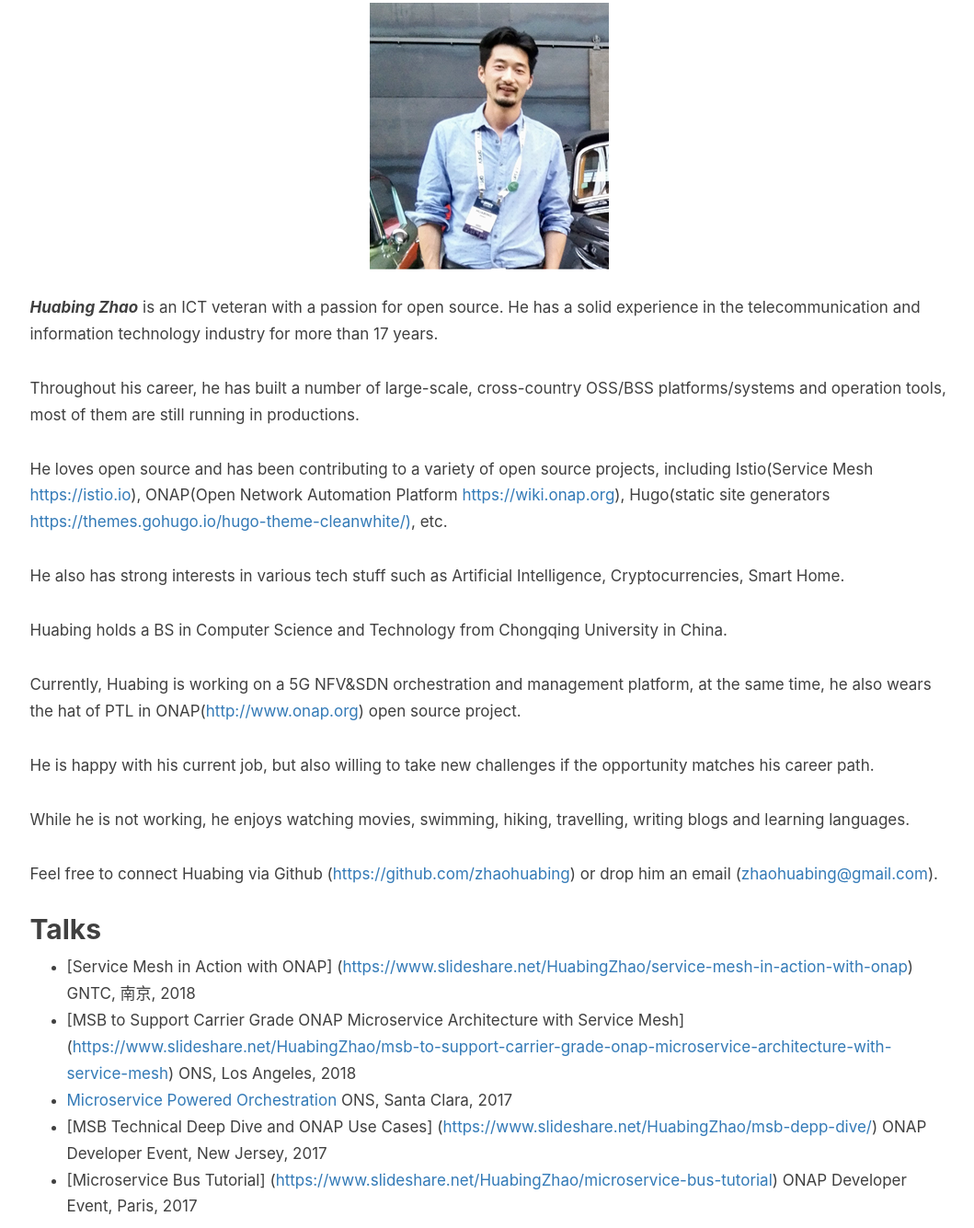
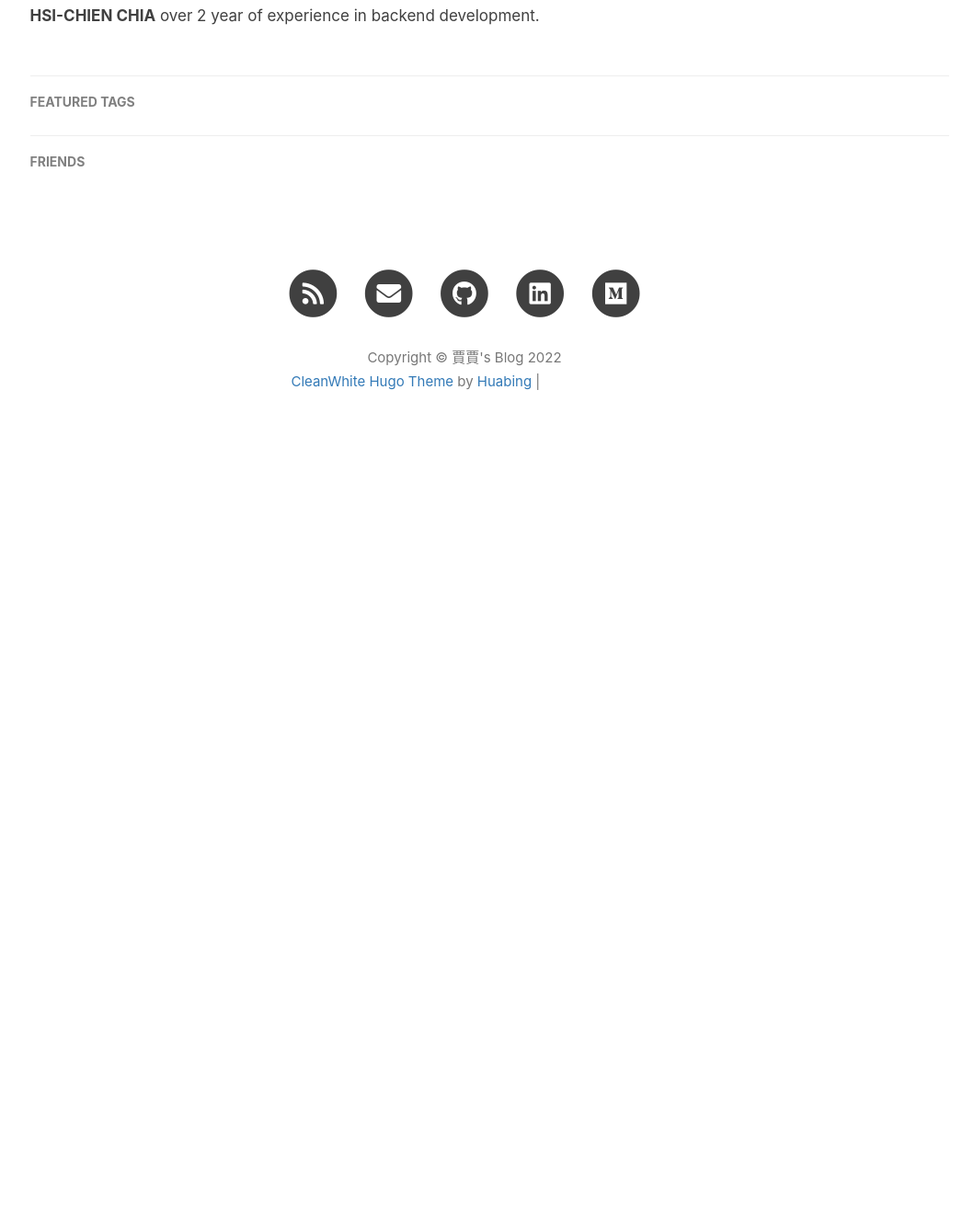
Before and after one commit to 1amDonut/1amDonut.github.io, a plain HTML site: page top/about/index.html in a window 1280 px wide. Shown: the part 465-1800 px from the top of the page at 92% size, without its empty margins (135-1194 px from the left). After the commit the page ends 957 px from the top, so only its background shows below. Drawn offline with nearby package versions, Linux system fonts and the light colour scheme; grey boxes are pictures that could not be loaded.

Commit message:
modify about page details

```diff
--- a/sitemap.xml
+++ b/sitemap.xml
@@ -39,8 +39,6 @@
   </url><url>
     <loc>https://1amdonut.github.io/top/about/</loc>
   </url><url>
-    <loc>https://1amdonut.github.io/top/books/</loc>
-  </url><url>
     <loc>https://1amdonut.github.io/top/archive/</loc>
   </url><url>
     <loc>https://1amdonut.github.io/search/</loc>
--- a/top/about/index.html
+++ b/top/about/index.html
@@ -181,26 +181,7 @@
                 col-md-10 col-md-offset-1
                 post-container">
 
-         	<p>
-  <img src="/img/zhaohuabing.png" alt="">
-
-  <strong><em>Huabing Zhao</em></strong> is an ICT veteran with a passion for open source. He has a solid experience in the telecommunication and information technology industry for more than 17 years.</p>
-<p>Throughout his career, he has built a number of large-scale, cross-country OSS/BSS platforms/systems and operation tools, most of them are still running in productions.</p>
-<p>He loves open source and has been contributing to a variety of open source projects, including Istio(Service Mesh <a href="https://istio.io">https://istio.io</a>), ONAP(Open Network Automation Platform <a href="https://wiki.onap.org">https://wiki.onap.org</a>), Hugo(static site generators <a href="https://themes.gohugo.io/hugo-theme-cleanwhite/)">https://themes.gohugo.io/hugo-theme-cleanwhite/)</a>, etc.</p>
-<p>He also has strong interests in various tech stuff such as Artificial Intelligence, Cryptocurrencies, Smart Home.</p>
-<p>Huabing holds a BS in Computer Science and Technology from Chongqing University in China.</p>
-<p>Currently, Huabing is working on a 5G NFV&amp;SDN orchestration and management platform, at the same time, he also wears the hat of PTL in ONAP(<a href="http://www.onap.org">http://www.onap.org</a>) open source project.</p>
-<p>He is happy with his current job, but also willing to take new challenges if the opportunity matches his career path.</p>
-<p>While he is not working, he enjoys watching movies, swimming, hiking, travelling, writing blogs and learning languages.</p>
-<p>Feel free to connect Huabing via Github (<a href="https://github.com/zhaohuabing">https://github.com/zhaohuabing</a>) or drop him an email (<a href="mailto:zhaohuabing@gmail.com">zhaohuabing@gmail.com</a>).</p>
-<h2 id="talks">Talks</h2>
-<ul>
-<li>[Service Mesh in Action with ONAP] (<a href="https://www.slideshare.net/HuabingZhao/service-mesh-in-action-with-onap">https://www.slideshare.net/HuabingZhao/service-mesh-in-action-with-onap</a>) GNTC, 南京, 2018</li>
-<li>[MSB to Support Carrier Grade ONAP Microservice Architecture with Service Mesh] (<a href="https://www.slideshare.net/HuabingZhao/msb-to-support-carrier-grade-onap-microservice-architecture-with-service-mesh">https://www.slideshare.net/HuabingZhao/msb-to-support-carrier-grade-onap-microservice-architecture-with-service-mesh</a>) ONS, Los Angeles, 2018</li>
-<li><a href="https://www.slideshare.net/HuabingZhao/microservice-powered-orchestration-126100339">Microservice Powered Orchestration</a> ONS, Santa Clara, 2017</li>
-<li>[MSB Technical Deep Dive and ONAP Use Cases] (<a href="https://www.slideshare.net/HuabingZhao/msb-depp-dive/">https://www.slideshare.net/HuabingZhao/msb-depp-dive/</a>) ONAP Developer Event, New Jersey, 2017</li>
-<li>[Microservice Bus Tutorial] (<a href="https://www.slideshare.net/HuabingZhao/microservice-bus-tutorial">https://www.slideshare.net/HuabingZhao/microservice-bus-tutorial</a>) ONAP Developer Event, Paris, 2017</li>
-</ul>
+         	<p><strong>HSI-CHIEN CHIA</strong> over 2 year of experience in backend development.</p>
 
 
 
```
Also changed, not shown: algolia.json (+1 -1 lines), index.xml (+1 -10 lines), top/index.xml (+1 -10 lines).
